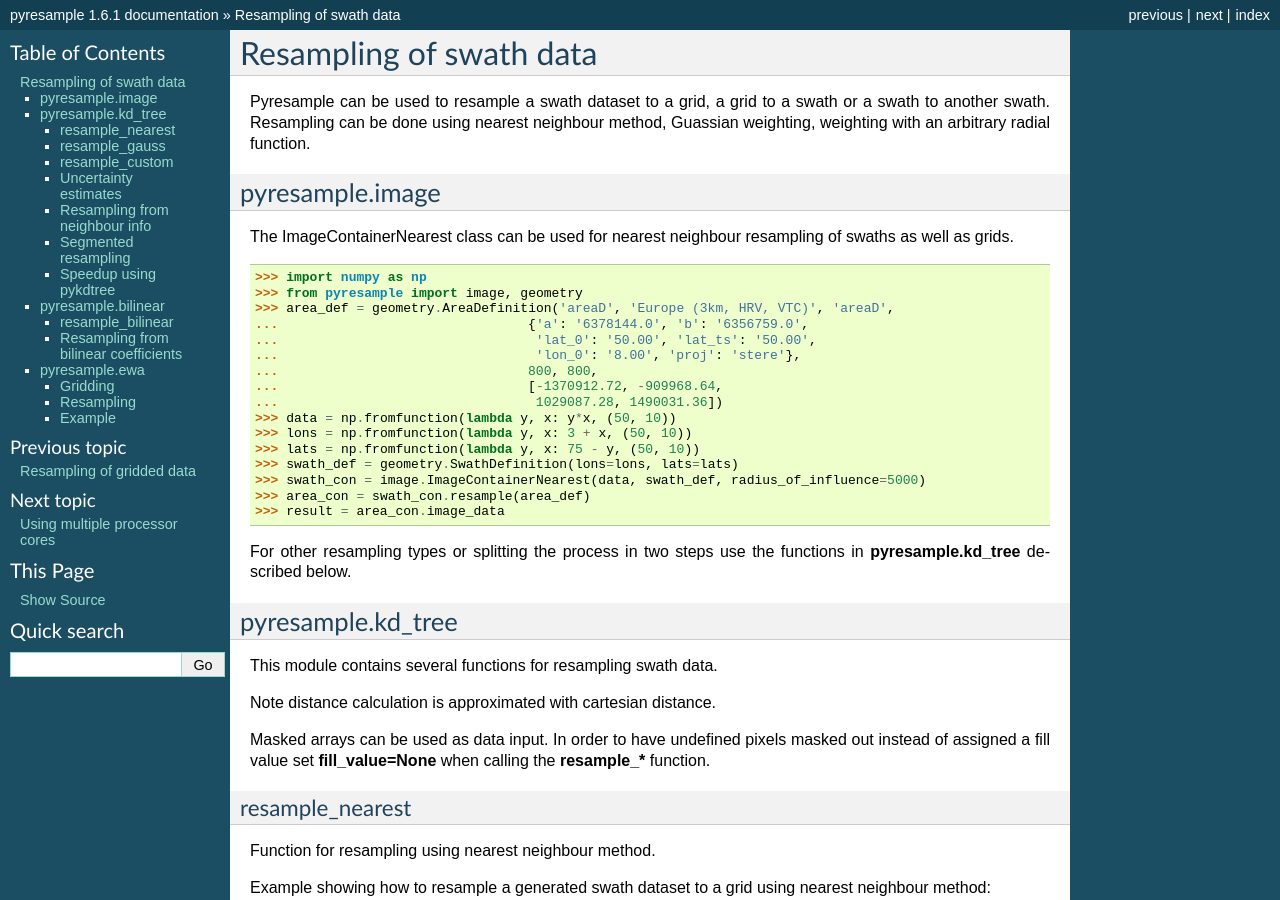
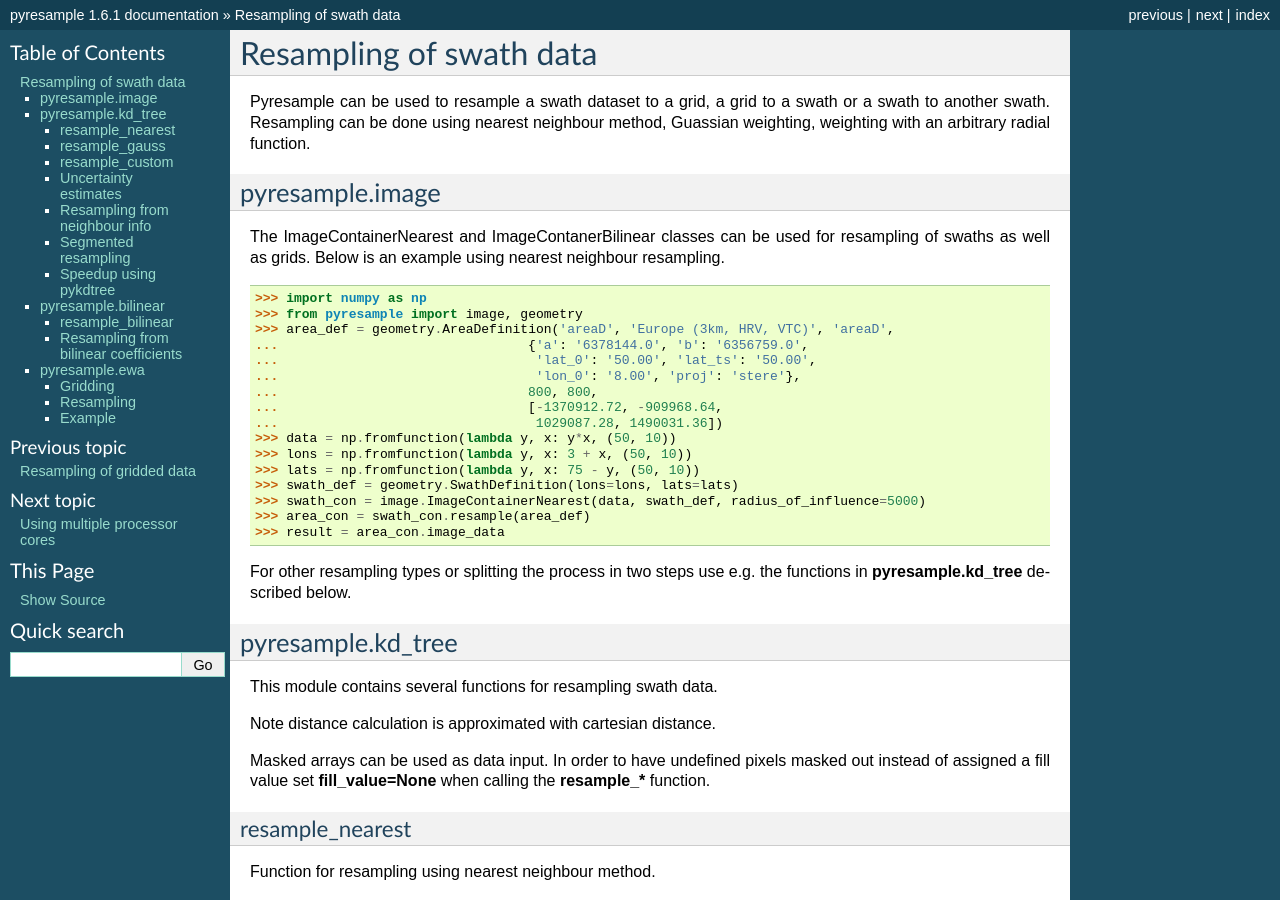
Before and after one commit to pytroll/pyresample, a Sphinx documentation site: the page built from docs/source/swath.rst, in a window 1280 px wide and 900 px high. Built offline with Sphinx 7.4.7, drawn with Linux system fonts in a browser that asks for light colours.

Commit message:
Mention also ImageContainerBilinear

```diff
--- a/docs/source/swath.rst
+++ b/docs/source/swath.rst
@@ -8,7 +8,7 @@ Resampling can be done using nearest neighbour method, Guassian weighting, weigh
 
 pyresample.image
 ----------------
-The ImageContainerNearest class can be used for nearest neighbour resampling of swaths as well as grids.
+The ImageContainerNearest and ImageContanerBilinear classes can be used for resampling of swaths as well as grids.  Below is an example using nearest neighbour resampling.
 
 .. doctest::
 
@@ -29,7 +29,7 @@ The ImageContainerNearest class can be used for nearest neighbour resampling of
  >>> area_con = swath_con.resample(area_def)
  >>> result = area_con.image_data
 
-For other resampling types or splitting the process in two steps use the functions in **pyresample.kd_tree** described below.
+For other resampling types or splitting the process in two steps use e.g. the functions in **pyresample.kd_tree** described below.
 
 pyresample.kd_tree
 ------------------
```
